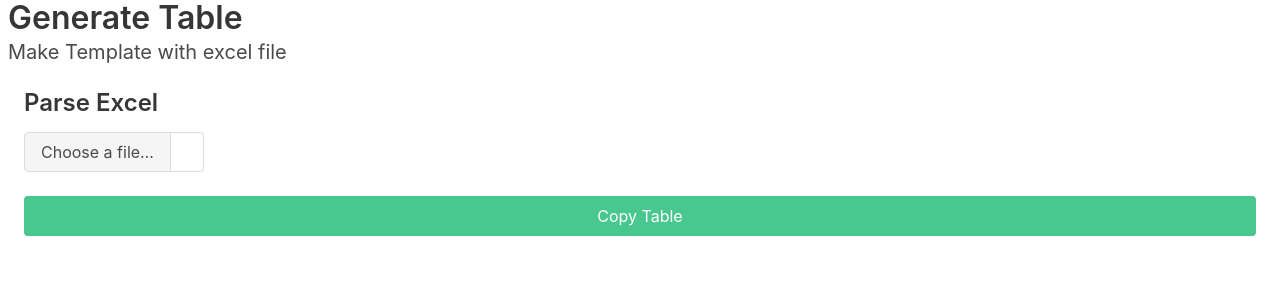
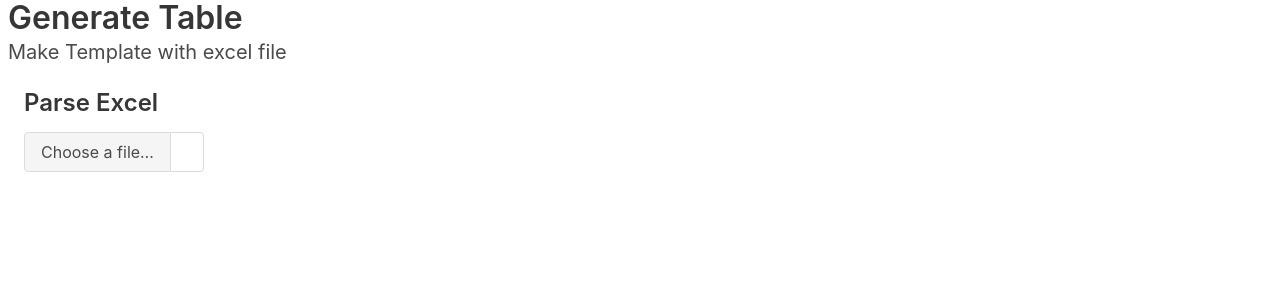
Before and after one commit to cil-ui/iisma-excel-table-create, a React (Create React App) app: page / in a window 1280 px wide. Shown: the top 300 px of the page. Built offline with nearby package versions, Linux system fonts and the light colour scheme.

Commit message:
fix copy button

```diff
--- a/src/components/Home.jsx
+++ b/src/components/Home.jsx
@@ -105,9 +105,9 @@ const Home = () => {
                       </tbody>
                           ))}
                     </table>
+                <button className='button is-success is-fullwidth mt-2'onClick={copyTableToClipboard}>Copy Table</button>
                 </div>
                 )}
-                <button className='button is-success is-fullwidth'onClick={copyTableToClipboard}>Copy Table</button>
             </div>
         </div>
     </div>
```
